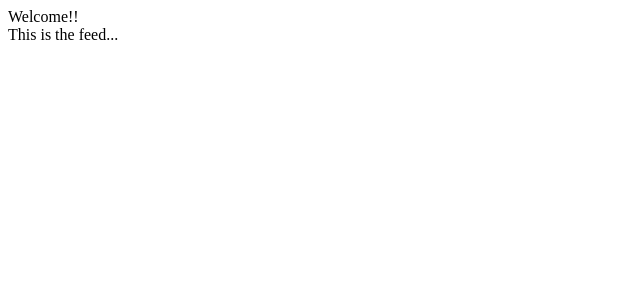
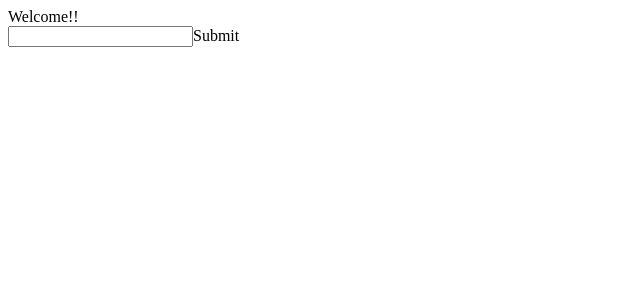
Before and after one commit to chalt0319/Twitter-Clone, an Angular app in the folder twitter/: page / in a window 1280 px wide. Shown: the top 300 px of the page, without its empty margins (0-640 px from the left). Built offline with nearby package versions, Linux system fonts and the light colour scheme.

Commit message:
add input to create post

```diff
--- a/twitter/src/app/app.component.html
+++ b/twitter/src/app/app.component.html
@@ -1,8 +1,16 @@
 <div class="header">
   Welcome!!
 </div>
+<div class="form">
+  <input type="text" #post ngModel>
+  <span (click)="addPost(post.value)">Submit</span>
+
+</div>
 <div class="feed">
-This is the feed...
+  <ul>
+    <li *ngFor="let post of postArray">{{post}}</li>
+  </ul>
+
 </div>
 
 
--- a/twitter/src/app/app.component.ts
+++ b/twitter/src/app/app.component.ts
@@ -6,5 +6,11 @@ import { Component } from '@angular/core';
   styleUrls: ['./app.component.css']
 })
 export class AppComponent {
-  title = 'twitter';
+  postArray=[]
+
+  addPost(value){
+    this.postArray.push(value)
+    console.log(this.postArray)
+  }
+
 }
```
